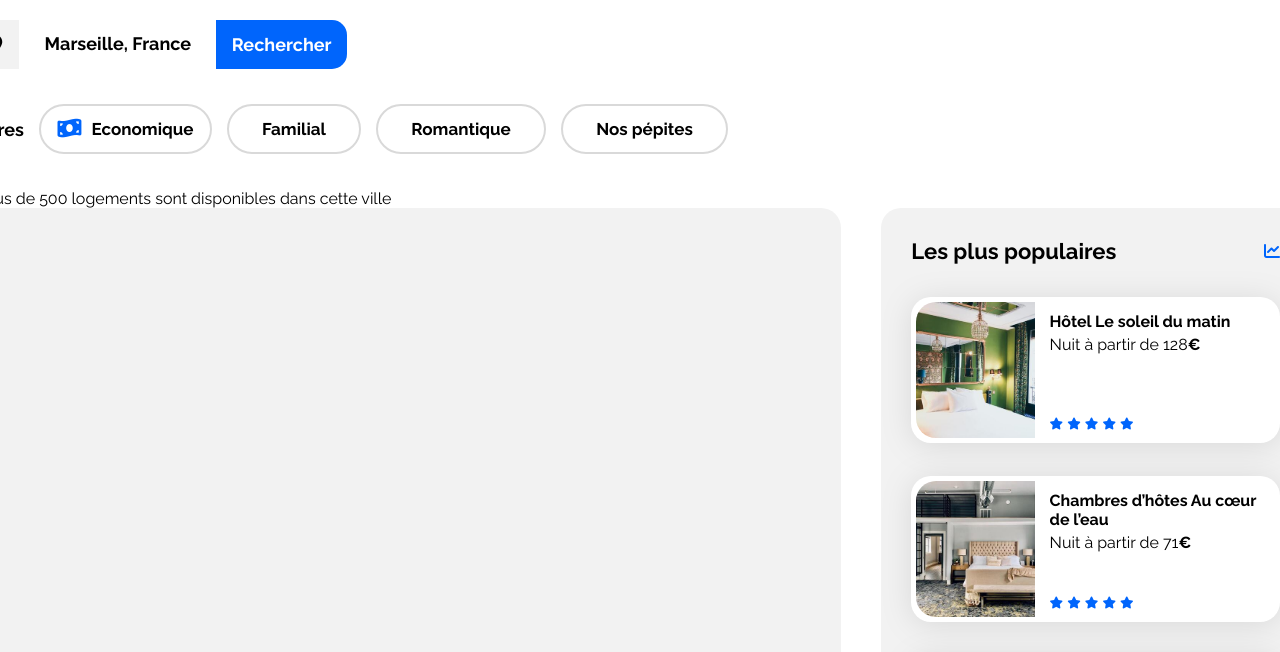
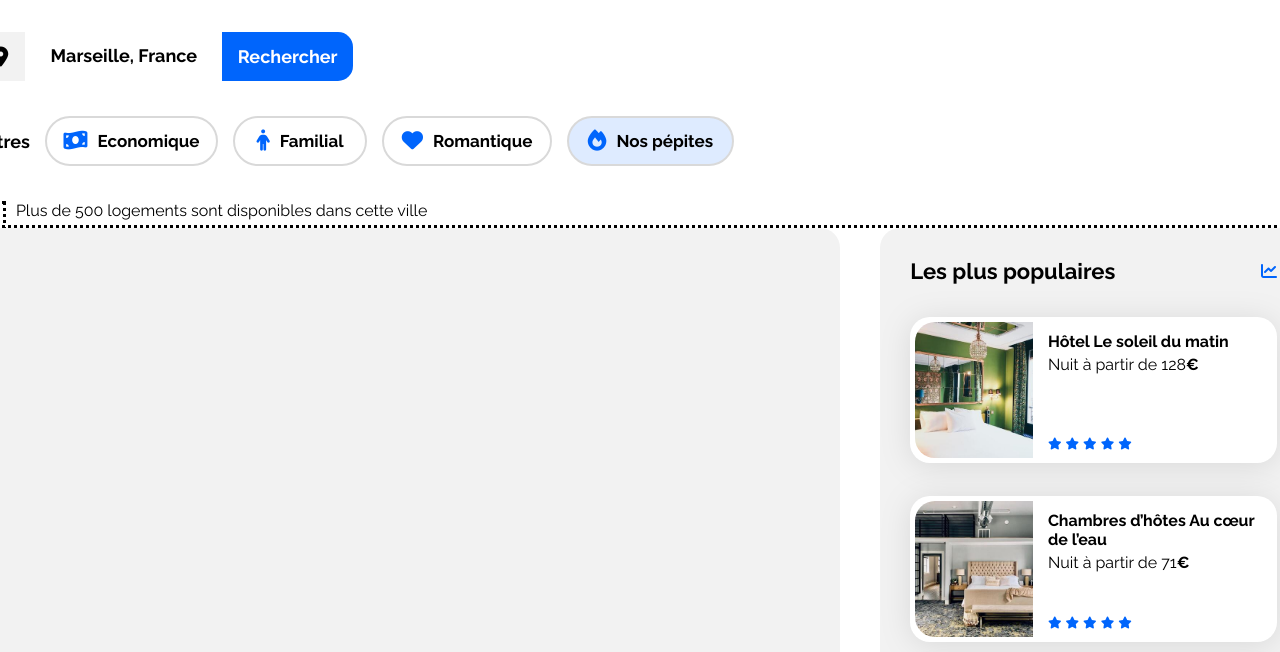
Before and after one commit to Temple79/Project-2-OC, a plain HTML site: page index.html in a window 1280 px wide. Shown: the part 155-807 px from the top of the page. Drawn offline with Linux system fonts and the light colour scheme.

Commit message:
Infogroup CSS and HTML

```diff
--- a/CSS/style.css
+++ b/CSS/style.css
@@ -16,7 +16,7 @@
 body {
     display: flex;
     justify-content: center;
-    gap: 30px;
+    gap: 300px;
 }
 
 .main-container {
@@ -24,7 +24,7 @@ body {
     height: 1828.52px;
     max-width: 1440px;
     box-sizing: border-box;
-    gap: 30px;
+    gap: 35px;
 }
 
 .section-title {
@@ -60,6 +60,7 @@ header {
     height: 79px;
     display: flex;
     justify-content: space-between;
+    border: dotted;
 }
 
 .logo-image {
@@ -125,6 +126,8 @@ a.Activités:hover {
 .main {
     height: 1719.52px;
     padding: 0 50px 0 50px;
+    border: dotted;
+    gap: 35px;
 }
 
 /****** Info group ***********/
@@ -133,6 +136,7 @@ a.Activités:hover {
     display: flex;
     flex-direction: column;
     gap :35px;
+    border: dotted;
 }
 
 .titre {
@@ -241,6 +245,10 @@ h1 {
     gap: 10px;
 }
 
+.button1:hover {
+    background-color: #DEEBFF;
+}
+
 .button2 {
     width: 134px;
     height: 50px;
@@ -254,6 +262,10 @@ h1 {
     justify-content: center;
     align-items: center;
     gap: 10px;
+}
+
+.button2:hover {
+    background-color: #DEEBFF;
 }
 
 .button3 {
@@ -271,19 +283,47 @@ h1 {
     gap: 10px;
 }
 
+.button3:hover {
+    background-color: #DEEBFF;
+}
+
 .button4 {
     width: 167px;
     height: 50px;
-    background-color: white;
+    background-color: #DEEBFF;
     border-radius: 25px;
     border-style: solid;
-    border-color: #D9D9D9;
+    border-color:  #D9D9D9;
     font-size: 17px;
     font-weight: 700;
     display: flex;
     justify-content: center;
     align-items: center;
     gap: 10px;
+}
+
+.button1:hover {
+    background-color: #DEEBFF;
+}
+
+/****** Infobar************/
+.infobar {
+    width: 1340px;
+    height: 24px;
+    gap: 10px;
+    display: flex;
+}
+
+.icon {
+    width: 24px;
+    height: 24px;
+    border: dotted;
+    text-align: center;
+}
+
+.logements-disp {
+    height: 19px;
+    width: 1306px;
 }
 
 /****** Hebergements And Populaires ***********/
--- a/index.html
+++ b/index.html
@@ -43,13 +43,15 @@
                 <div class="filtre">
                         <span class="filtres"><strong>Filtres</strong></span>
                         <button class="button1"><i class="fa-solid fa-money-bill-wave fa-lg"></i>Economique</button>
-                        <button class="button2">Familial</button>
-                        <button class="button3">Romantique</button>
-                        <button class="button4">Nos pépites</button>
+                        <button class="button2"><i class="fa-solid fa-person fa-lg"></i>Familial</button>
+                        <button class="button3"><i class="fa-solid fa-heart fa-lg"></i>Romantique</button>
+                        <button class="button4"><i class="fa-solid fa-fire fa-lg"></i>Nos pépites</button>
                 </div>
                 <div class="infobar">
-                    <i class="fa-solid fa-info"></i>
-                    <span>Plus de 500 logements sont disponibles dans cette ville</span>
+                    <div class="icon">
+                        <i class="fa-solid fa-info fa-xs"></i>
+                    </div>
+                    <span class="logements-disp">Plus de 500 logements sont disponibles dans cette ville</span>
                 </div>
             </div>
             <div class="hebergements-and-populaires">
```
